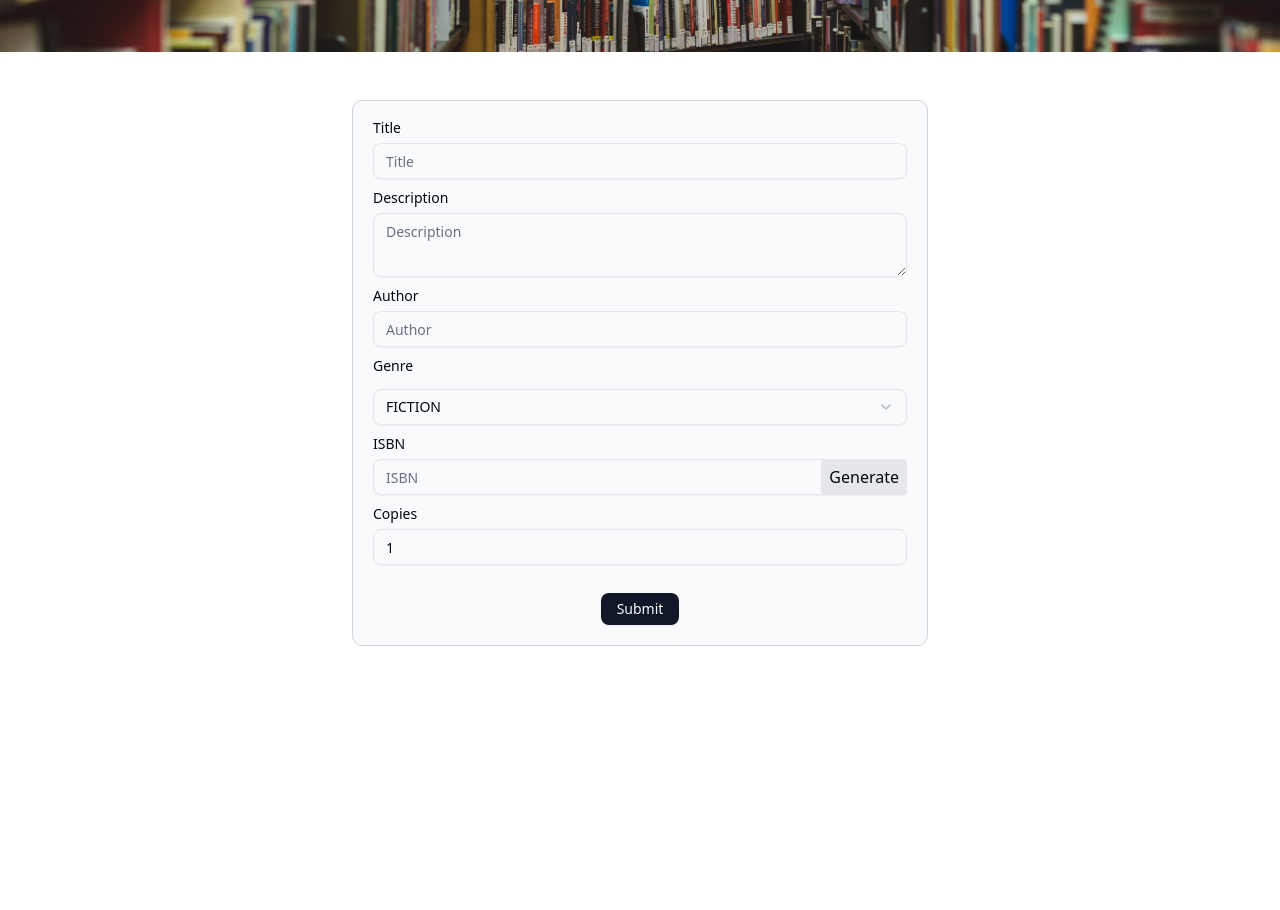
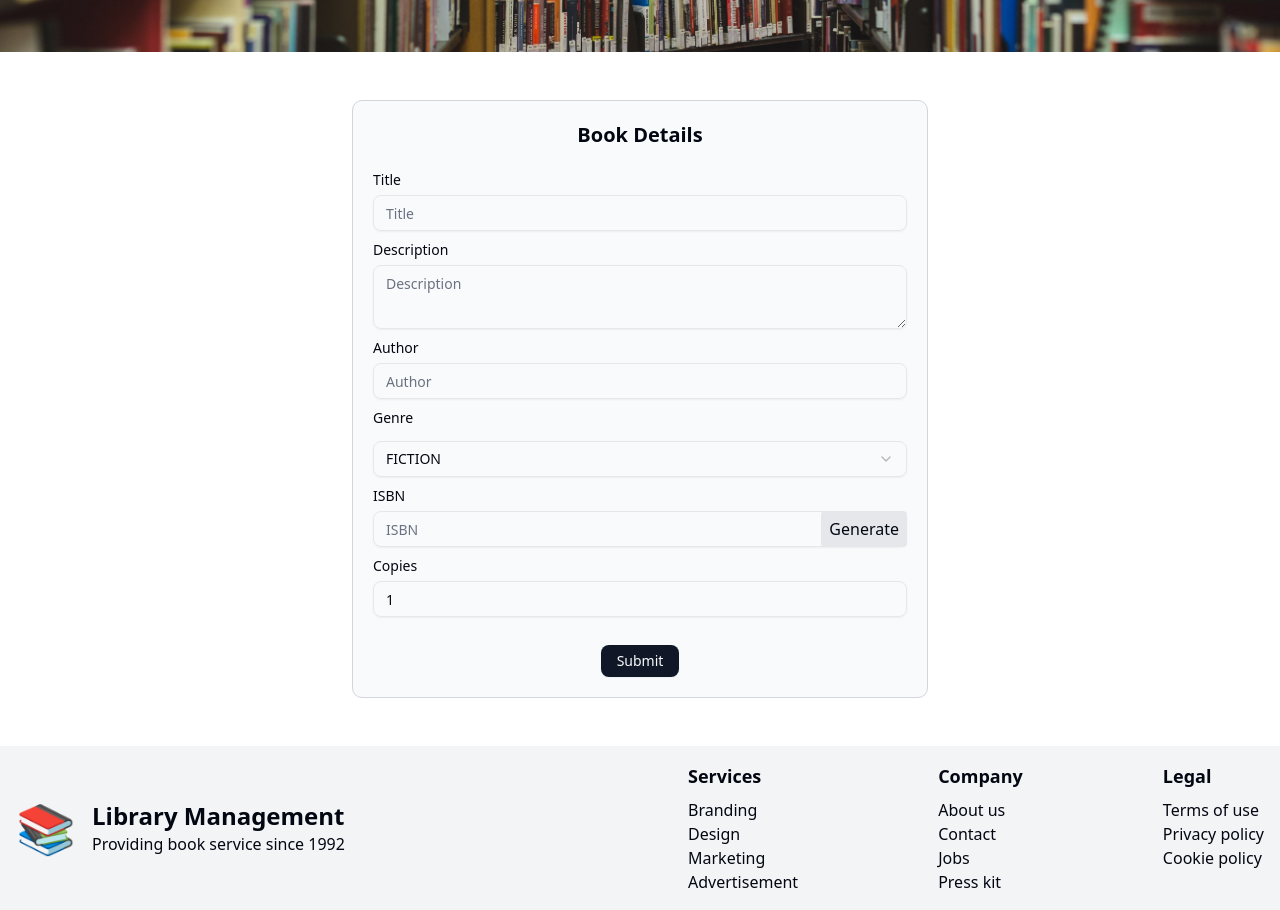
Before and after one commit to pxgacademy/Full-Stack-Minimal-Library-Management-System, a React (Vite) app in the folder frontend/: page /add-books in a window 1280 px wide. Shown: the part 380-1290 px from the top of the page. Before the commit the page ends 1026 px from the top, so only its background shows below. Built offline with nearby package versions, Linux system fonts and the light colour scheme.

Commit message:
added footer

```diff
--- /dev/null
+++ b/frontend/src/components/footer/Footer.tsx
@@ -0,0 +1,41 @@
+const Footer = () => {
+  return (
+    <footer className="w-full bg-gray-100 p-4 mt-12 ">
+      <div className="container mx-auto md:flex justify-between">
+        <aside className="lg:min-w-2xl md:min-w-sm flex items-center gap-x-4">
+          <span className="text-5xl">📚</span>
+          <p>
+            <span className="text-2xl font-semibold">Library Management</span>
+            <br />
+            Providing book service since 1992
+          </p>
+        </aside>
+
+        <div className="flex-1 flex justify-between gap-4 mt-6 md:mt-0">
+          <nav className="flex flex-col">
+            <h6 className="text-lg font-semibold mb-2">Services</h6>
+            <a className="link link-hover">Branding</a>
+            <a className="link link-hover">Design</a>
+            <a className="link link-hover">Marketing</a>
+            <a className="link link-hover">Advertisement</a>
+          </nav>
+          <nav className="flex flex-col">
+            <h6 className="text-lg font-semibold mb-2">Company</h6>
+            <a className="link link-hover">About us</a>
+            <a className="link link-hover">Contact</a>
+            <a className="link link-hover">Jobs</a>
+            <a className="link link-hover">Press kit</a>
+          </nav>
+          <nav className="flex flex-col">
+            <h6 className="text-lg font-semibold mb-2">Legal</h6>
+            <a className="link link-hover">Terms of use</a>
+            <a className="link link-hover">Privacy policy</a>
+            <a className="link link-hover">Cookie policy</a>
+          </nav>
+        </div>
+      </div>
+    </footer>
+  );
+};
+
+export default Footer;
--- a/frontend/src/pages/addBooks/AddBooks.tsx
+++ b/frontend/src/pages/addBooks/AddBooks.tsx
@@ -98,6 +98,12 @@ const AddBooks = () => {
             onSubmit={form.handleSubmit(onSubmit)}
             className="max-w-xl mx-auto space-y-3 bg-gray-50 p-5 rounded-lg border border-gray-300"
           >
+            <div>
+              <p className="text-xl font-semibold text-center mb-6">
+                Book Details
+              </p>
+            </div>
+
             <FormField
               control={form.control}
               name="title"
--- a/frontend/src/pages/home/Home.tsx
+++ b/frontend/src/pages/home/Home.tsx
@@ -1,3 +1,4 @@
+import Footer from "@/components/footer/Footer";
 import Navbar from "@/components/navbar/Navbar";
 import { setUser } from "@/redux/features/authSlice";
 import { useAppDispatch } from "@/redux/hook";
@@ -18,6 +19,7 @@ function Home() {
     <>
       <Navbar />
       <Outlet />
+      <Footer />
     </>
   );
 }
```
